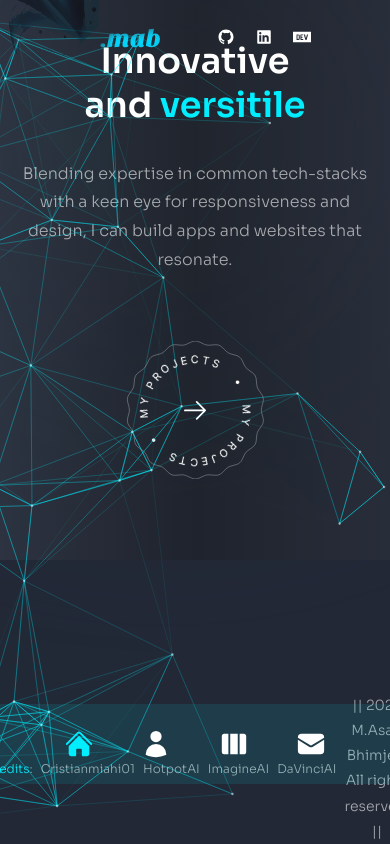
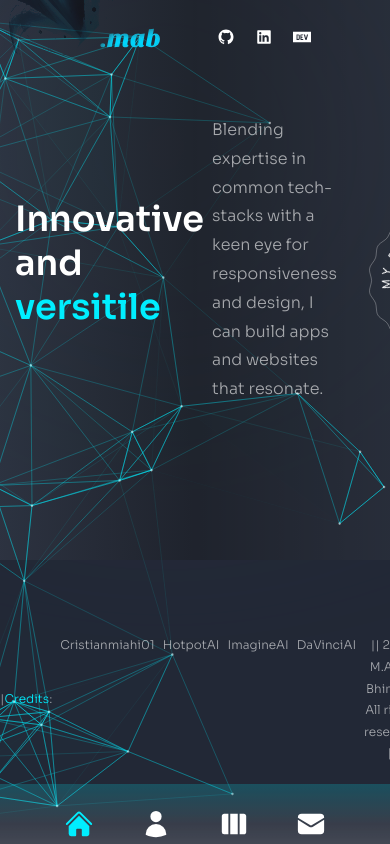
Before and after one commit to Chartok/portfolio-starter, a Next.js app: page / in a window 390 px wide. Built offline with nearby package versions, Linux system fonts and the light colour scheme.

Commit message:
strapped footer and nav; now home content responsiveness

```diff
--- a/components/Footer.js
+++ b/components/Footer.js
@@ -4,11 +4,11 @@ import Image from 'next/image';
 
 const Footer = () => {
     return (
-        <footer className='fixed inset-x-0 bottom-0 text-xs z-30 w-full text-white px-8 xl:absolute xl:px-0 xl:h-[90px]'>
+        <footer className='absolute flex items-center xl:bottom-0 inset-x-0 bottom-20 z-30 w-full text-white xl:px-0 xl:h-[90px]'>
             <div className='mx-auto text-center '>
 
 
-                <div className='flex flex-row items-center justify-center bottom-0 gap-2 duration-300 left-0'>
+                <div className='flex flex-row justify-between text-[12px] xs:text-[8px] gap-2 duration-300 '>
                     <p className='flex items-center justify-start'>| <span className='text-accent'> Credits </span> : </p>
                     <a className='hover:text-accent transition-all duration-300 ' href='https://www.youtube.com/@cristianmihai01' target='_blank' rel='noopener noreferrer'>
                         <p className='flex-row hover:text-accent transition-all flex text-center duration-300'>Cristianmiahi01  </p> </a>
@@ -21,7 +21,7 @@ const Footer = () => {
                     <a className='hover:text-accent transition-all duration-300 ' href='https://davinci.ai/' target='_blank' rel='noopener noreferrer'>
                         <p className='flex flex-row hover:text-accent transition-all duration-300'>DaVinciAI  </p>
                     </a>
-                    <div className='flex flex-row text-sm text-center items-center justify-end' ><p>|| 2023 M.Asad Bhimjee. All rights reserved. ||</p>
+                    <div className='flex flex-row lg:text-[8px] text-center items-center justify-end' ><p>|| 2023 M.Asad Bhimjee. All rights reserved. ||</p>
                     </div>
                 </div>
 
--- a/components/Nav.js
+++ b/components/Nav.js
@@ -30,10 +30,10 @@ const Nav = () => {
   const router = useRouter();
   const pathname = router.pathname;
   return (
-    <nav className='absolute flex flex-col items-center xl:justify-center gap-y-4 h-max xl:bottom-0 bottom-[60px] xl:h-screen mt-auto xl:right-[2%] z-50 top-0 w-full xl:w-16 xl:max-w-md '>
+    <nav className='fixed flex flex-col items-center xl:justify-center gap-y-4 h-max xl:bottom-0 bottom-[60px] xl:h-screen mt-auto xl:right-[2%] z-50 top-0 w-full xl:w-16 xl:max-w-md '>
       {/* inner */}
       <div
-        className='w-full xl:flex-col flex-row items-center flex justify-evenly gap-y-10 px-4 md:px-30 xl:px-0 h-[80px] bg-accent/10 xl:h-max py-8 xl:backdrop-blur-sm text-3xl xl:text-xl xl:rounded-full'>
+        className='absolute w-full xl:flex-col flex-row items-center flex justify-evenly gap-y-10 px-4 md:px-30 xl:px-0 h-[80px] bg-gradient-to-b from-accent/20 via-white/10 to-white/20 xl:h-max py-8 xl:backdrop-blur-sm text-3xl xl:text-xl xl:rounded-full'>
 
         {navData.map((link, index) => {
           return (
--- a/pages/index.js
+++ b/pages/index.js
@@ -17,15 +17,15 @@ const Home = () => {
   return (
     <div className='bg-primary/60 h-[35em]'>
       {/* Text */}
-      <div className='w-full h-full bg-gradient-to-r from-primary/10 via-black/30 to-black/10'>
-        <div className='text-center flex flex-col xl:flex-nowrap justify-center xl:pt-40 xl:text-left h-full container mx-auto'>
+      <div className='w-full flex h-full xl:absolute bg-gradient-to-r from-primary/10 via-black/30 to-black/10'>
+        <div className='flex xl:flex-col xl:bottom-40 xl:items-baseline items-center xl:flex-nowrap xl:justify-center gap-2 xl:pt-40 text-left h-full container mx-auto'>
           {/* Title */}
           <motion.h1
             variants={fadeIn('down', 0.2)}
             initial='hidden'
             animate='show'
             exit='exit'
-            className='h1'>
+            className='h1 z-30'>
             Innovative <br /> and{' '}
             <span className='text-accent'>versitile</span>
           </motion.h1>
@@ -35,12 +35,12 @@ const Home = () => {
             initial='hidden'
             animate='show'
             exit='exit'
-            className='max-w-sm xl:max-w-xl mx-auto xl:mx-0 mb-10 xl:mb-16'
+            className='max-w-sm xl:max-w-xl mx-auto xl:mx-0 mb-10 xl:mb-16 z-30'
           >
             Blending expertise in common tech-stacks with a keen eye for responsiveness and design, I can build apps and websites that resonate.
           </motion.p>
           {/* ProjectsBtn */}
-          <div className='flex justify-center xl:hidden relative scale-75 pb-5'>
+          <div className='justify-center xl:hidden scale-75 z-40'>
             <ProjectsBtn />
           </div>
           <motion.div
```
